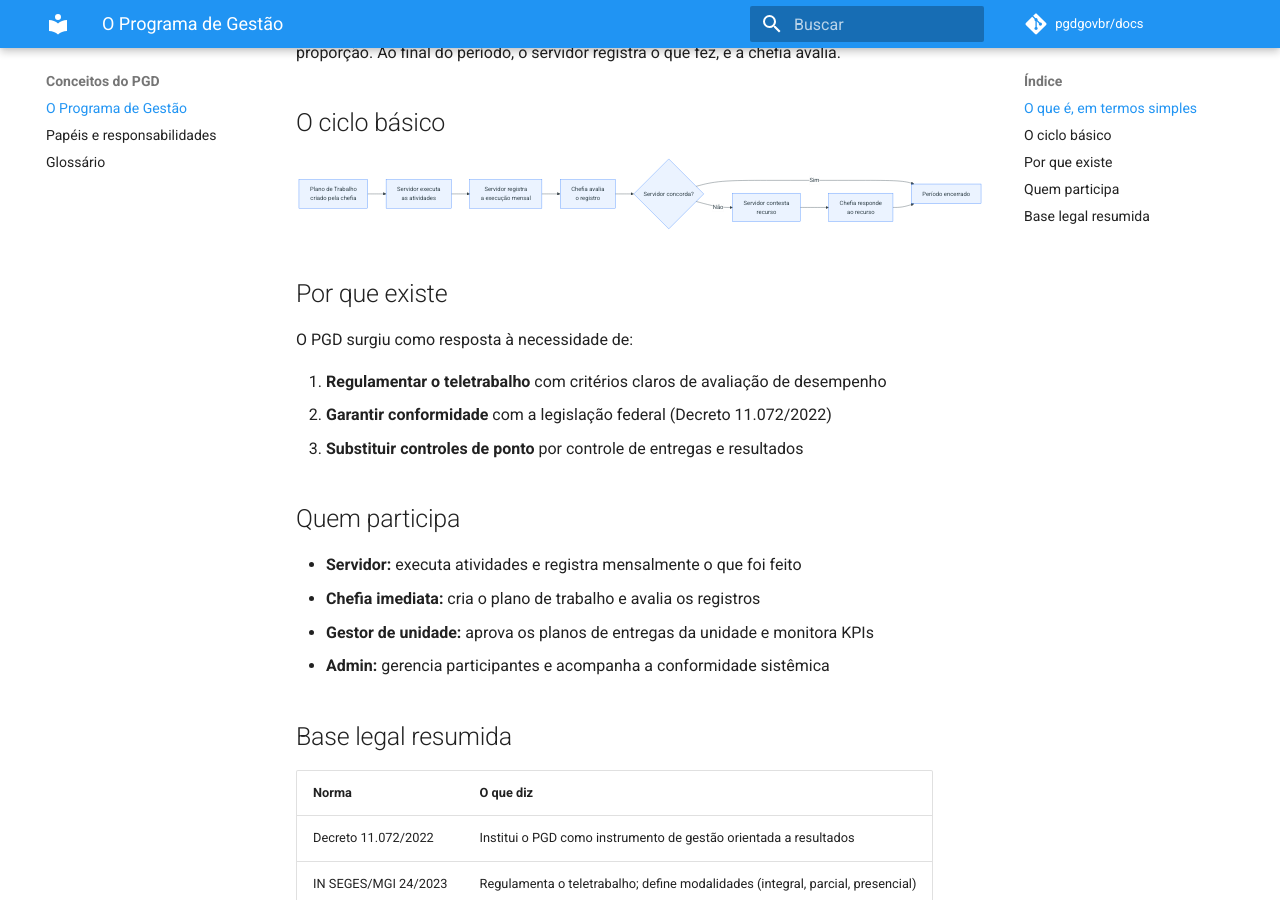
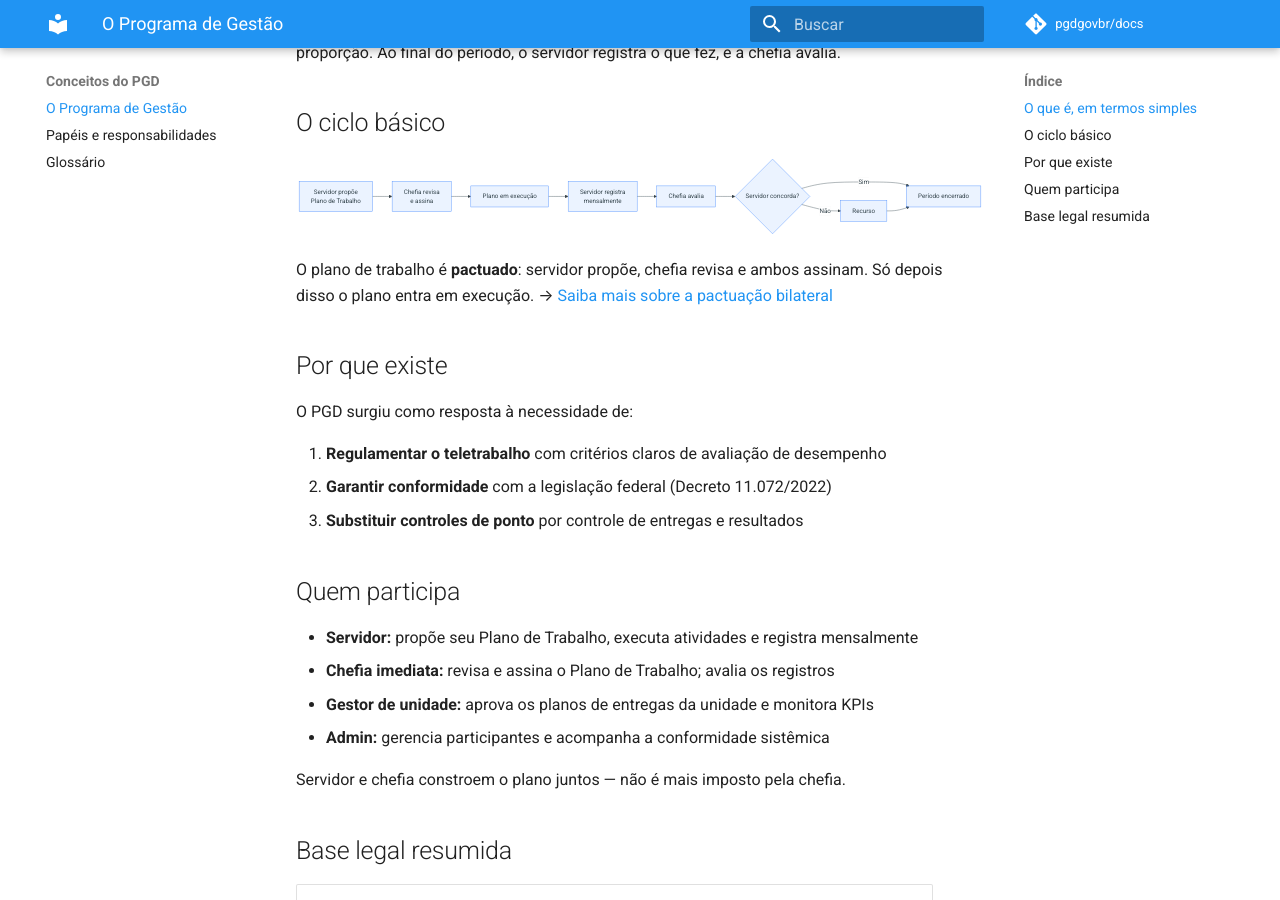
Before and after one commit to pgdgovbr/docs, an MkDocs documentation site: the page built from docs/conceitos/programa.md, in a window 1280 px wide and 900 px high, scrolled down 407 px. Built offline with MkDocs 1.6.1 and Material for MkDocs 9.7.7, drawn with Linux system fonts in a browser that asks for light colours; comment, search, counter and statistics services are not loaded.

Commit message:
docs(conceitos): adicionar pactuacao-bilateral e atualizar glossario/papeis/programa
- Nova pagina conceitos/pactuacao-bilateral.md com diagrama de estados, base legal e 3 checks da assinatura
- glossario: 4 entradas novas (Pactuacao, Rascunho, Aguardando assinatura, Diff, Assinatura, Historico de edicoes)
- papeis: servidor agora cria PT; chefia revisa/assina (criar PT vira excecao)
- programa: ciclo basico inclui etapa de pactuacao bilateral antes da execucao

Co-Authored-By: Claude Opus 4.7 (1M context) <noreply@anthropic.com>

````diff
--- a/docs/conceitos/programa.md
+++ b/docs/conceitos/programa.md
@@ -10,15 +10,17 @@ Em vez de controlar a presença física do servidor, o PGD controla **o que foi
 
 ```mermaid
 graph LR
-    A[Plano de Trabalho<br/>criado pela chefia] --> B[Servidor executa<br/>as atividades]
-    B --> C[Servidor registra<br/>a execução mensal]
-    C --> D[Chefia avalia<br/>o registro]
-    D --> E{Servidor concorda?}
-    E -->|Sim| F[Período encerrado]
-    E -->|Não| G[Servidor contesta<br/>recurso]
-    G --> H[Chefia responde<br/>ao recurso]
-    H --> F
+    A[Servidor propõe<br/>Plano de Trabalho] --> B[Chefia revisa<br/>e assina]
+    B --> C[Plano em execução]
+    C --> D[Servidor registra<br/>mensalmente]
+    D --> E[Chefia avalia]
+    E --> F{Servidor concorda?}
+    F -->|Sim| G[Período encerrado]
+    F -->|Não| H[Recurso]
+    H --> G
 ```
+
+O plano de trabalho é **pactuado**: servidor propõe, chefia revisa e ambos assinam. Só depois disso o plano entra em execução. → [Saiba mais sobre a pactuação bilateral](pactuacao-bilateral.md)
 
 ## Por que existe
 
@@ -30,10 +32,12 @@ O PGD surgiu como resposta à necessidade de:
 
 ## Quem participa
 
-- **Servidor:** executa atividades e registra mensalmente o que foi feito
-- **Chefia imediata:** cria o plano de trabalho e avalia os registros
+- **Servidor:** propõe seu Plano de Trabalho, executa atividades e registra mensalmente
+- **Chefia imediata:** revisa e assina o Plano de Trabalho; avalia os registros
 - **Gestor de unidade:** aprova os planos de entregas da unidade e monitora KPIs
 - **Admin:** gerencia participantes e acompanha a conformidade sistêmica
+
+Servidor e chefia constroem o plano juntos — não é mais imposto pela chefia.
 
 ## Base legal resumida
 
````
Also changed, not shown: docs/conceitos/glossario.md (+13 -1 lines), docs/conceitos/pactuacao-bilateral.md (added, +93 -0 lines), docs/conceitos/papeis.md (+3 -1 lines), docs/chefia/criar-plano-excecao.md (renamed from docs/chefia/criar-plano.md).
